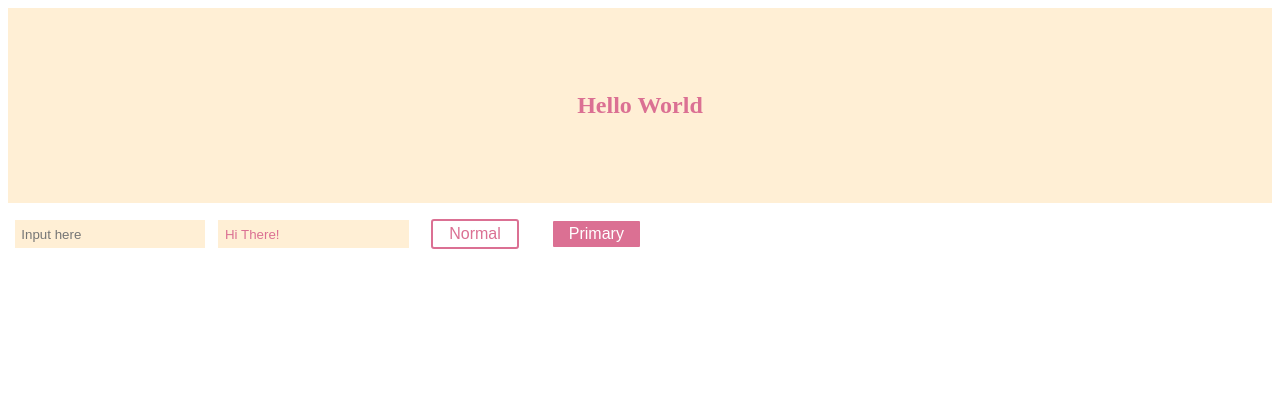
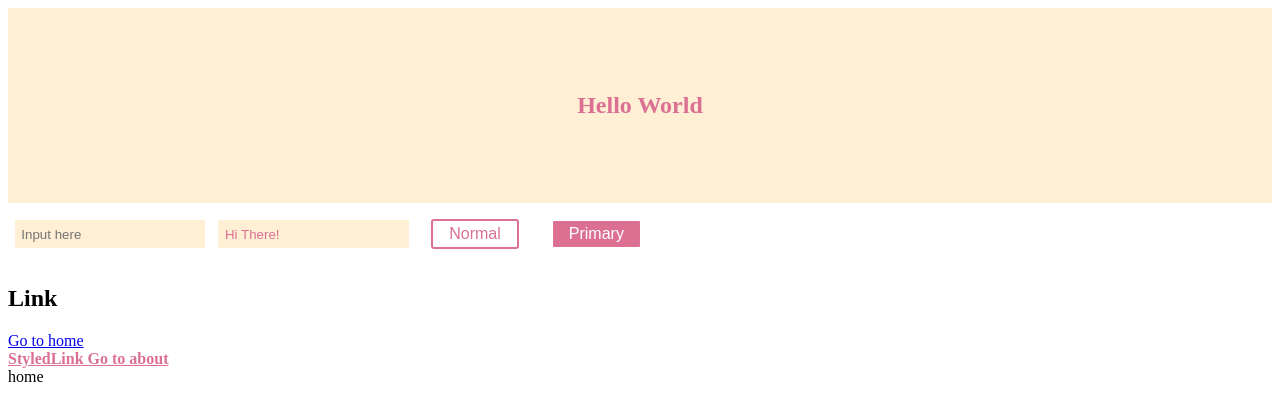
Before and after one commit to play-js/style-playground, a React (Create React App) app: page / in a window 1280 px wide. Shown: the top 420 px of the page. Built offline with nearby package versions, Linux system fonts and the light colour scheme.

Commit message:
Styling any components(Have Question)
* Style practice using react-router Link
* Q: Why not apply direct variable?
  * Applied arrow function return.

```diff
--- a/package.json
+++ b/package.json
@@ -7,6 +7,7 @@
     "gh-pages": "^1.1.0",
     "react": "^16.2.0",
     "react-dom": "^16.2.0",
+    "react-router-dom": "^4.2.2",
     "styled-components": "^3.2.0"
   },
   "devDependencies": {
--- a/src/components/App.js
+++ b/src/components/App.js
@@ -1,27 +1,35 @@
 import React from 'react';
-import { Wrapper, Title, Input, Button } from 'components';
+import { Wrapper, Title, Input, Button, StyledLink } from 'components';
+import { BrowserRouter as Router, Route, Link } from 'react-router-dom';
 
 class App extends React.Component {
   render() {
     return (
+      <Router>
         <React.Fragment>
           <Wrapper className="App">
             <Title>
               Hello World
           </Title>
-
           </Wrapper>
           <Input placeholder="Input here" type="text" />
           <Input
-          placeholder="Input
-          here"
+            placeholder="Input here"
             type="text"
             // value="Hi There!" // error
             defaultValue="Hi There!"
           />
           <Button>Normal</Button>
           <Button primary>Primary</Button>
+          <br />
+          <h2>Link</h2>
+          <Link to="/">Go to home</Link>
+          <br />
+          <StyledLink>StyledLink Go to about</StyledLink>
+          <Route exact path="/" component={() => <div>home</div>}/>
+          <Route path="/about" component={() => <div>about</div>}/>
         </React.Fragment>
+      </Router>
     );
   }
 }
--- /dev/null
+++ b/src/components/StyledLink.js
@@ -0,0 +1,17 @@
+import React from 'react';
+// import { Link } from 'react-router-dom'
+import styled from 'styled-components';
+import { PRIMARY_COLOR } from '.';
+
+const Link = ({ className, children }) => (
+  <a className={className} href="/about">
+    {children}
+  </a>
+);
+
+const StyledLink = styled(Link)`
+  color: ${() => PRIMARY_COLOR};
+  font-weight: bold;
+`;
+
+export default StyledLink;
--- a/src/components/index.js
+++ b/src/components/index.js
@@ -7,3 +7,4 @@ export { default as Wrapper } from './Wrapper';
 export { default as Input } from './Input';
 export { default as App } from './App';
 export { default as Button } from './Button';
+export { default as StyledLink } from './StyledLink';
```
Also changed, not shown: 1 other file (tests, documents, lock files or other folders). Lines whose indentation alone changed are shown as unchanged.
